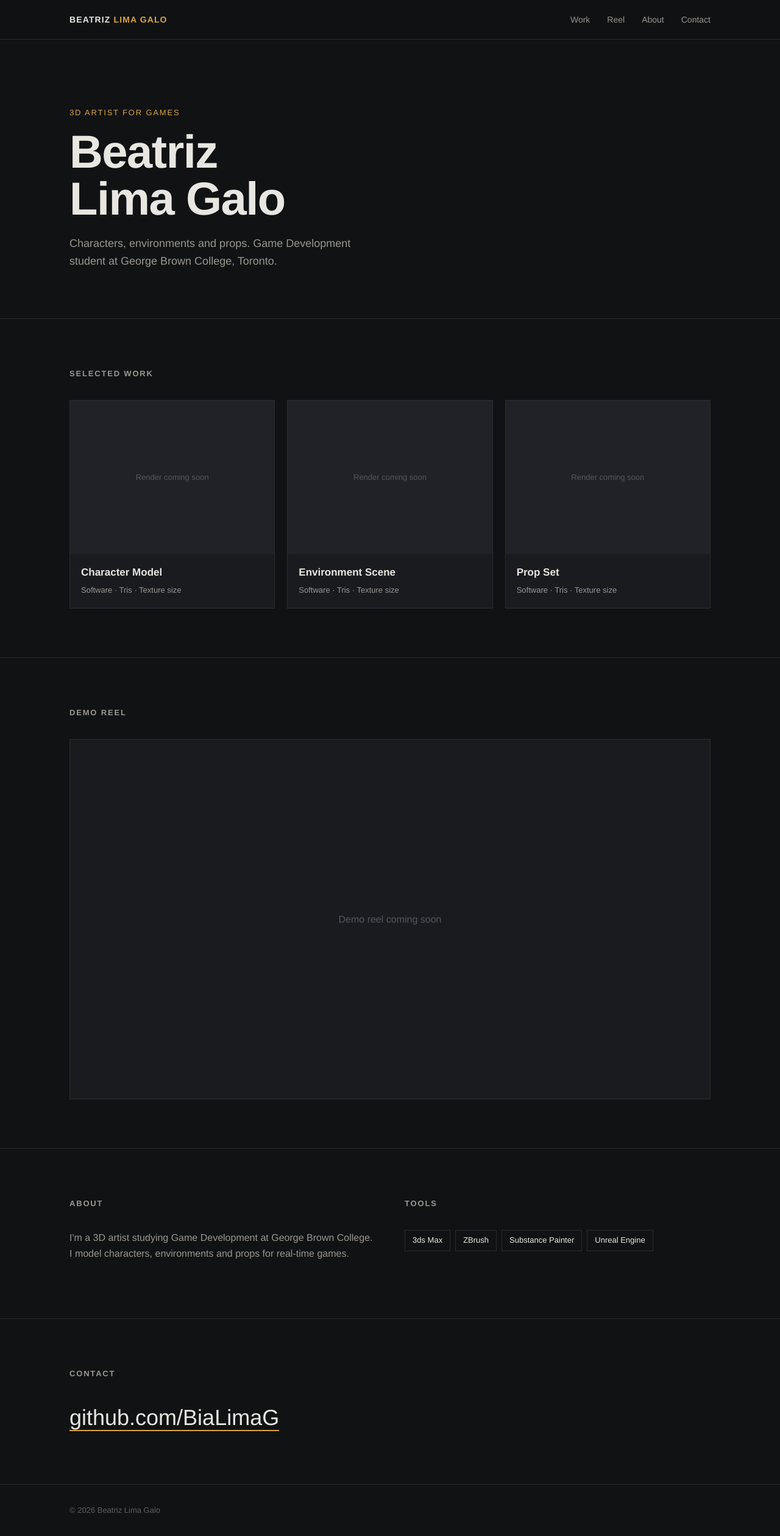
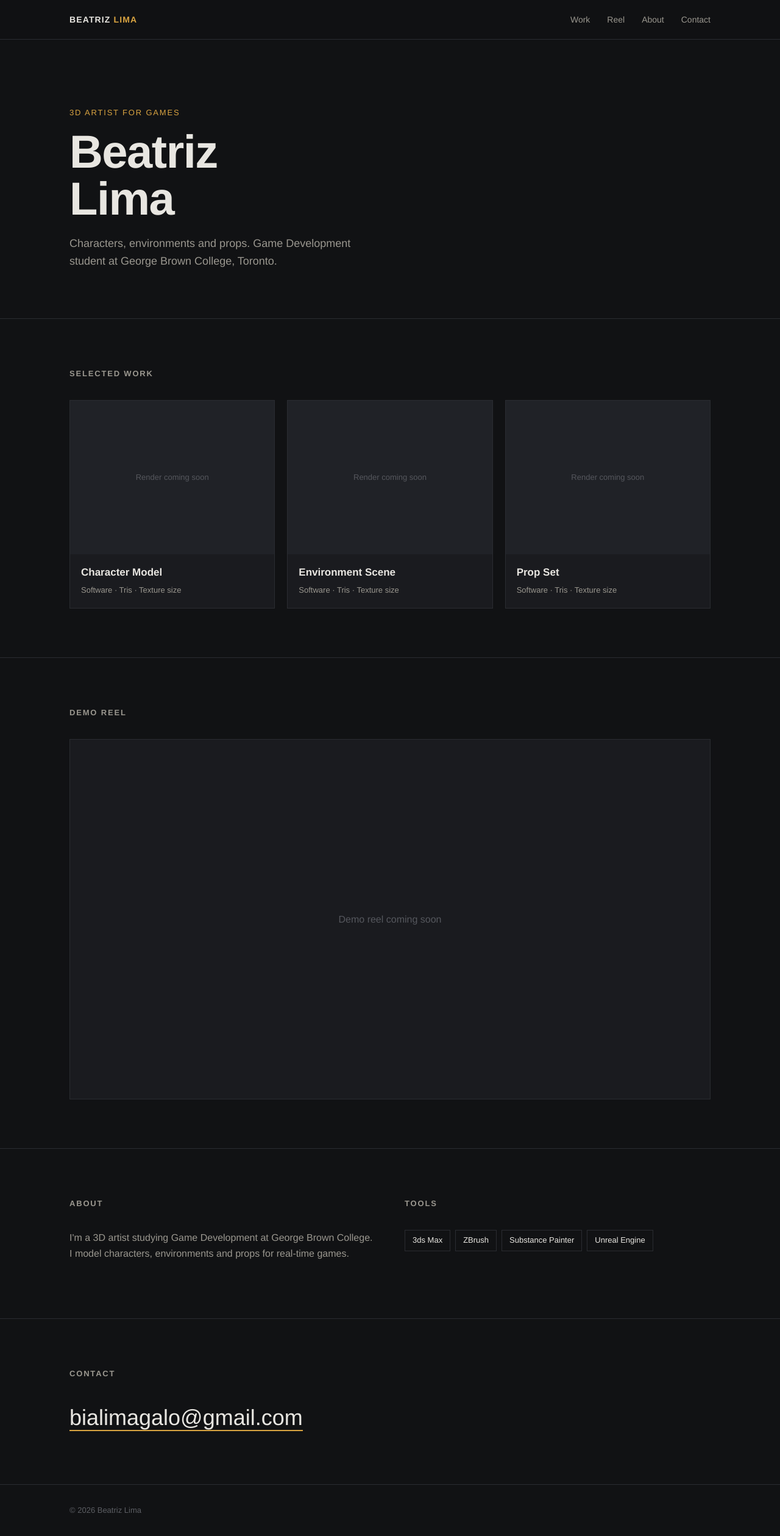
Before and after one commit to BiaLimaG/bialimag.github.io, a plain HTML site: page index.html in a window 1280 px wide. Shown: the whole page at 61% size. Drawn offline with Linux system fonts and the light colour scheme.

Commit message:
Update index.html

```diff
--- a/index.html
+++ b/index.html
@@ -3,8 +3,8 @@
 <head>
 <meta charset="utf-8">
 <meta name="viewport" content="width=device-width, initial-scale=1">
-<title>Beatriz Lima Galo | 3D Artist</title>
-<meta name="description" content="Portfolio of Beatriz Lima Galo, 3D artist for games: characters, environments and props.">
+<title>Beatriz Lima | 3D Artist</title>
+<meta name="description" content="Portfolio of Beatriz Lima, 3D artist for games: characters, environments and props.">
 <style>
   :root { --bg:#111214; --panel:#1a1b1f; --line:#2a2c31; --text:#e8e6e1; --muted:#9a978f; --accent:#d9a441; }
   * { box-sizing:border-box; margin:0; padding:0; }
@@ -47,7 +47,7 @@
 <header>
   <div class="wrap">
     <nav>
-      <a class="logo" href="#">Beatriz <span>Lima Galo</span></a>
+      <a class="logo" href="#">Beatriz <span>Lima</span></a>
       <ul>
         <li><a href="#work">Work</a></li>
         <li><a href="#reel">Reel</a></li>
@@ -61,7 +61,7 @@
 <div class="hero">
   <div class="wrap">
     <p class="kicker">3D Artist for Games</p>
-    <h1>Beatriz<br>Lima Galo</h1>
+    <h1>Beatriz<br>Lima</h1>
     <p class="sub">Characters, environments and props. Game Development student at George Brown College, Toronto.</p>
   </div>
 </div>
@@ -123,12 +123,12 @@
 <section id="contact" class="contact">
   <div class="wrap">
     <h2>Contact</h2>
-    <a class="big" href="https://github.com/BiaLimaG">github.com/BiaLimaG</a>
+    <a class="big" href="mailto:bialimagalo@gmail.com">bialimagalo@gmail.com</a>
   </div>
 </section>
 
 <footer>
-  <div class="wrap">&copy; 2026 Beatriz Lima Galo</div>
+  <div class="wrap">&copy; 2026 Beatriz Lima</div>
 </footer>
 
 </body>
```
